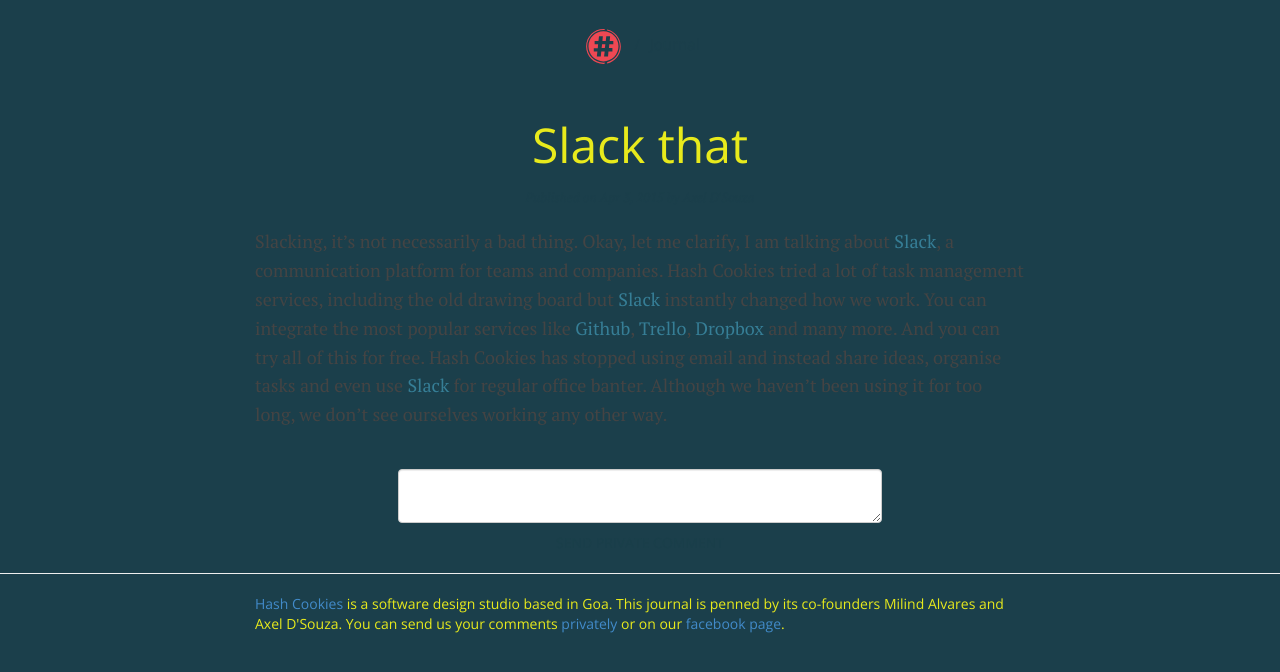
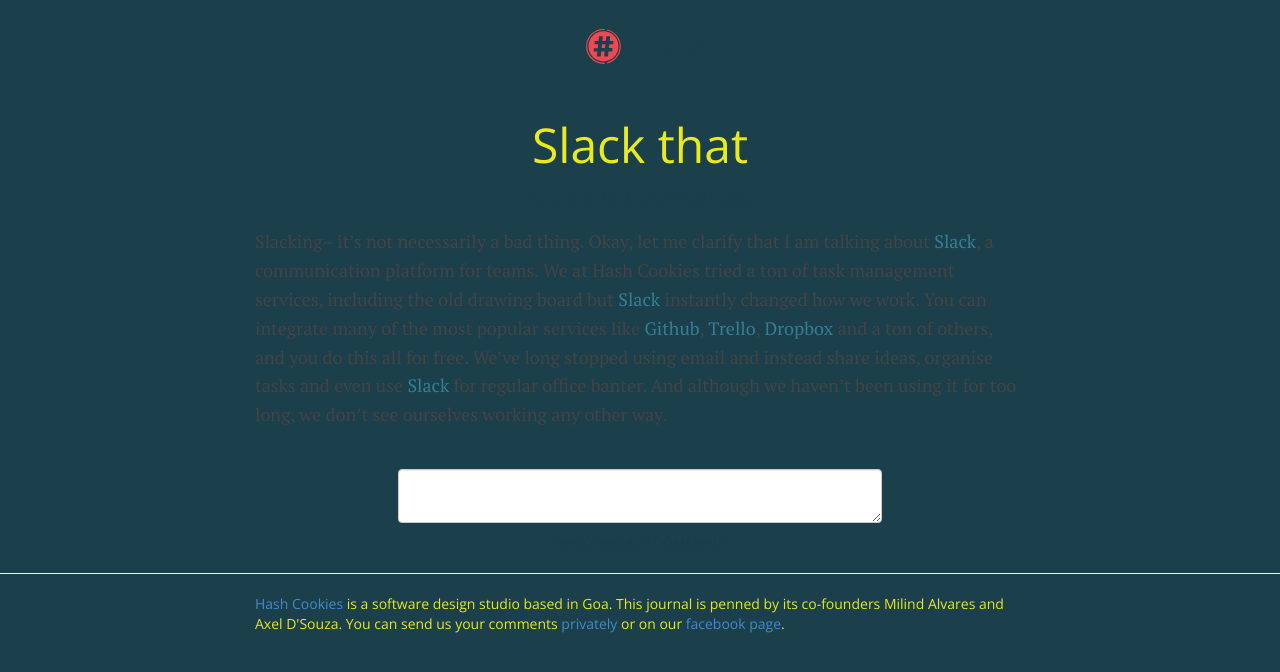
Before and after one commit to HashCookies/hashcookies.github.io, a Jekyll site: the page built from _posts/2015-04-03-slack-that.markdown, in a window 1280 px wide. Shown: the top 672 px of the page. Built offline with Jekyll 4.4.1, drawn with Linux system fonts in a browser that asks for light colours; nearby versions of some CDN libraries; comment, search, counter and statistics services are not loaded.

Commit message:
Adding new blog post

```diff
--- a/_posts/2015-04-03-slack-that.markdown
+++ b/_posts/2015-04-03-slack-that.markdown
@@ -1,10 +1,10 @@
 ---
 layout: post
 title:  "Slack that"
-date:   2015-04-03 21:09:53
+date:   2015-04-03 21:22:53
 categories: hashcookies
 author: "Axel D'Souza"
 ---
 
 
-Slacking, it's not necessarily a bad thing. Okay, let me clarify, I am talking about [Slack](http://slack.com), a communication platform for teams and companies. Hash Cookies tried a lot of task management services, including the old drawing board but [Slack](http://slack.com) instantly changed how we work. You can integrate the most popular services like [Github](http://github.com), [Trello](http://trello.com), [Dropbox](htpp://dropbox.com) and many more. And you can try all of this for free. Hash Cookies has stopped using email and instead share ideas, organise tasks and even use [Slack](http://slack.com) for regular office banter. Although we haven't been using it for too long, we don't see ourselves working any other way.
+Slacking-- it's not necessarily a bad thing. Okay, let me clarify that I am talking about [Slack](http://slack.com), a communication platform for teams. We at Hash Cookies tried a ton of task management services, including the old drawing board but [Slack](http://slack.com) instantly changed how we work. You can integrate many of the most popular services like [Github](http://github.com), [Trello](http://trello.com), [Dropbox](htpp://dropbox.com) and a ton of others, and you do this all for free. We've long stopped using email and instead share ideas, organise tasks and even use [Slack](http://slack.com) for regular office banter. And although we haven't been using it for too long, we don't see ourselves working any other way.
```
